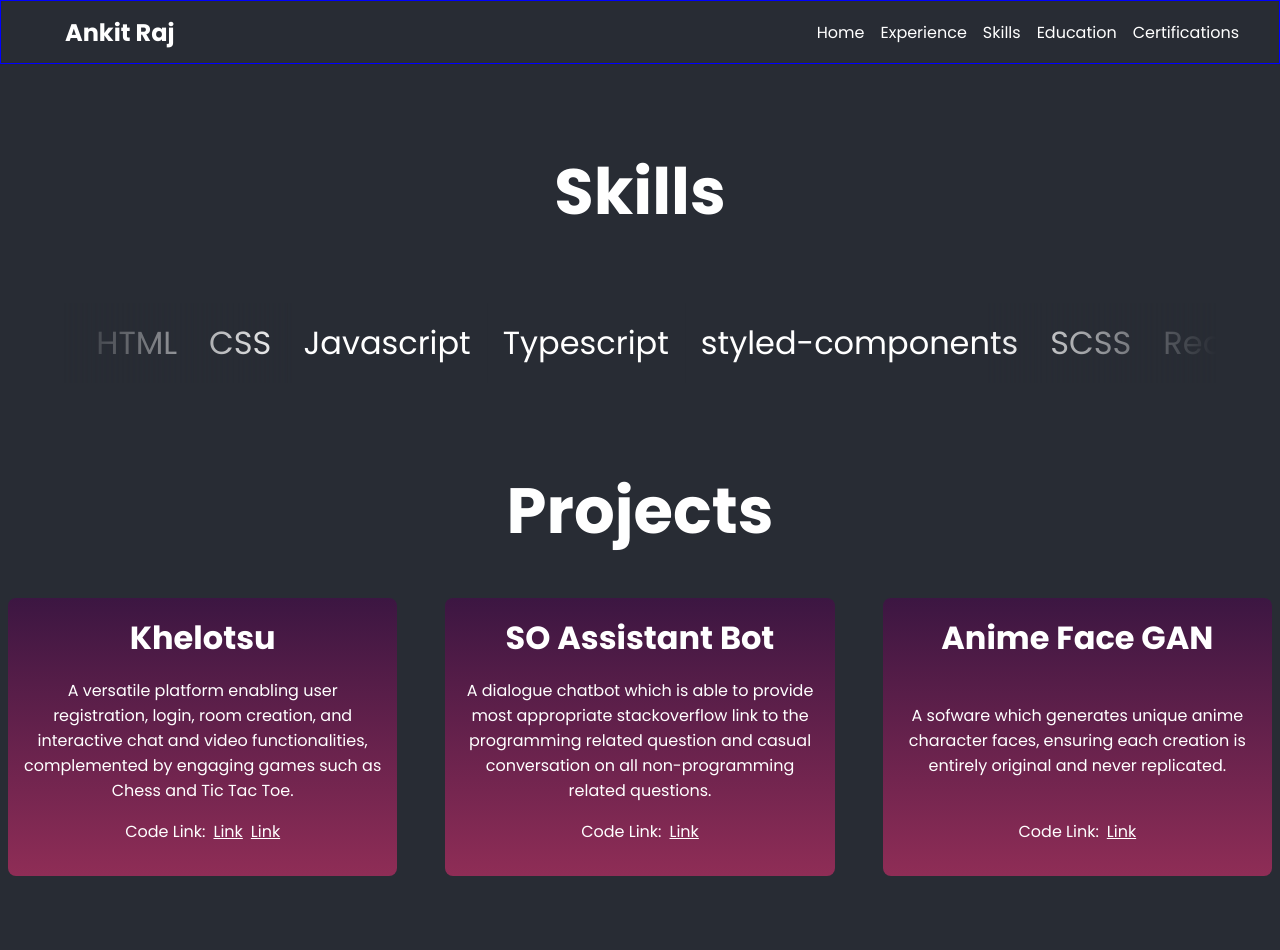
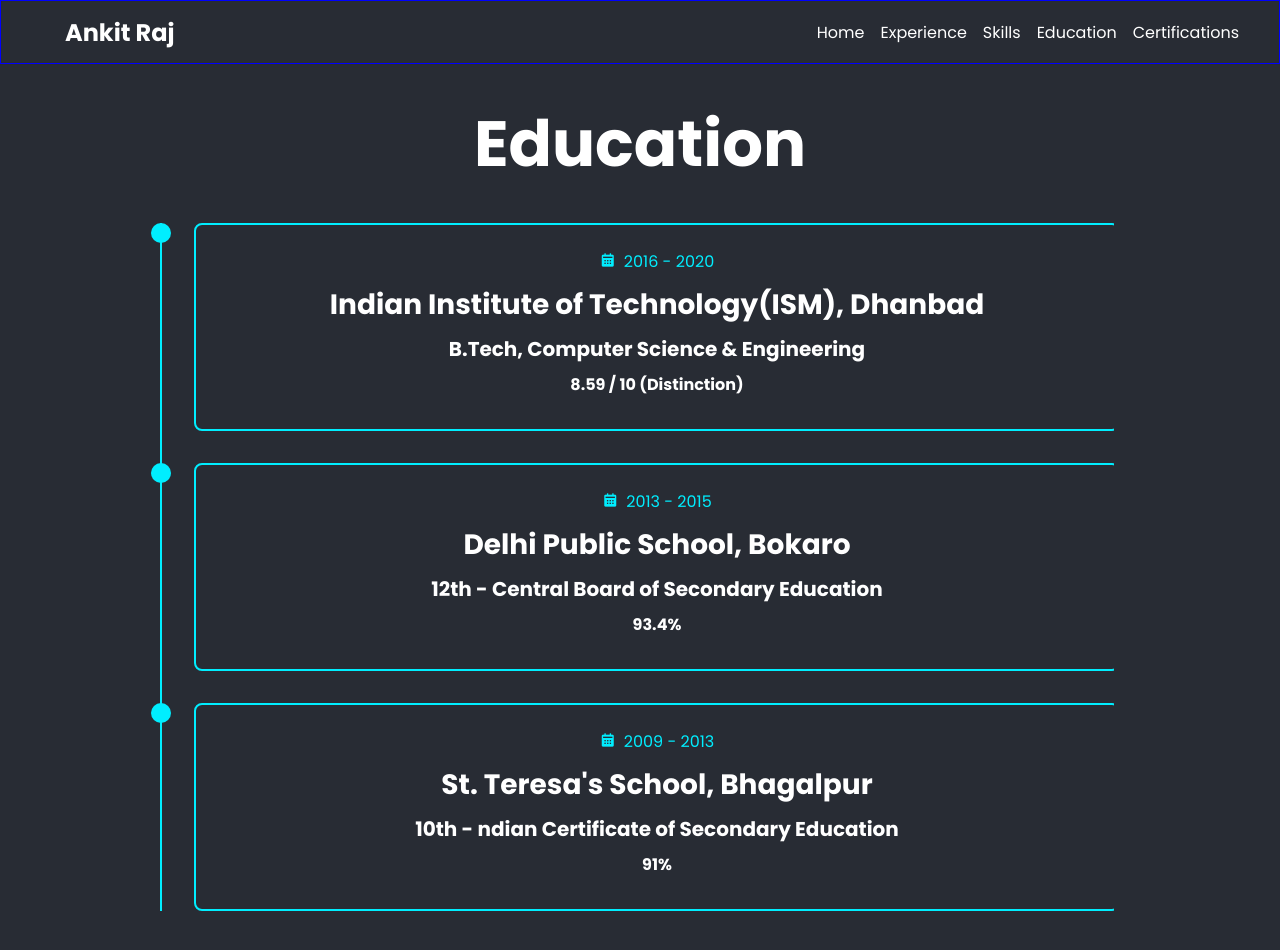
Before and after one commit to ankitraj7217/my-webapp, a React (Create React App) app: page / in a window 1280 px wide. Shown: the top 950 px of the page. Built offline with nearby package versions, Linux system fonts and the light colour scheme.

Commit message:
Add Experience and Education component.

```diff
--- a/src/App.js
+++ b/src/App.js
@@ -6,6 +6,8 @@
 import Home from './Components/Home/Home.component';
 import Skills from './Components/Skills/Skills.component';
 import Projects from './Components/Projects/Projects.component';
+import Experience from './Components/Experience/Experience.component';
+import Education from './Components/Education/Education.component';
 
 function App() {
   return (
@@ -13,8 +15,7 @@
       <GlobalStyles />
       <div className="App">
           <Navbar />
-          <Skills />
-          <Projects />
+          <Education />
       </div>
     </ThemeProvider>
   );
--- /dev/null
+++ b/src/Components/Education/Education.component.js
@@ -0,0 +1,61 @@
+import React from "react";
+import {
+  EducationSectionComp,
+  EducationHeader,
+  EducationTimelineBox,
+  EducationTimelineContent,
+  EContent,
+  ESpanAnimate,
+} from "./Education.styles";
+
+const educationDetails = [
+  {
+    year: "2016 - 2020",
+    clgName: "Indian Institute of Technology(ISM), Dhanbad",
+    degreeName: "B.Tech, Computer Science & Engineering",
+    marks: "8.59 / 10 (Distinction)",
+  },
+  {
+    year: "2013 - 2015",
+    clgName: "Delhi Public School, Bokaro",
+    degreeName: "12th - Central Board of Secondary Education",
+    marks: "93.4%",
+  },
+  {
+    year: "2009 - 2013",
+    clgName: "St. Teresa's School, Bhagalpur",
+    degreeName: "10th - ndian Certificate of Secondary Education",
+    marks: "91%",
+  },
+];
+
+const Education = () => {
+  return (
+    <EducationSectionComp>
+      <EducationHeader>
+        Education
+        <ESpanAnimate $timing={0} />
+      </EducationHeader>
+      <EducationTimelineBox>
+        {educationDetails.map((ele, idx) => {
+          return (
+            <EducationTimelineContent>
+              <EContent>
+                <div className="year">
+                  <i className="bx bxs-calendar"></i>
+                  {ele.year}
+                </div>
+                <h3>{ele.clgName}</h3>
+                <h4>{ele.degreeName}</h4>
+                <h5>{ele.marks}</h5>
+              </EContent>
+            </EducationTimelineContent>
+          );
+        })}
+        <ESpanAnimate $timing={2} />
+      </EducationTimelineBox>
+    </EducationSectionComp>
+  );
+};
+
+export default Education;
--- /dev/null
+++ b/src/Components/Education/Education.styles.js
@@ -0,0 +1,86 @@
+import styled, { keyframes } from "styled-components";
+
+export const EducationSectionComp = styled.section`
+  margin: 2rem auto;
+`;
+
+const showRightKeyFrame = keyframes`
+    100% {
+        width: 0;
+    }
+`;
+
+export const ESpanAnimate = styled.span`
+  position: absolute;
+  top: 0;
+  right: 0;
+  width: 105%;
+  height: 100%;
+  animation: ${showRightKeyFrame} 5s ease forwards;
+  animation-delay: ${(props) => 0.5 * props.$timing}s;
+`;
+
+export const EducationHeader = styled.h1`
+  font-size: 4rem;
+  display: flex;
+  justify-content: center;
+  position: relative;
+`;
+
+export const EducationTimelineBox = styled.div`
+  flex: 1 1 75vw;
+  max-width: 75vw;
+  min-width: 50vw;
+  margin: 2rem auto;
+  padding-left: 2rem; // check left of timeline content if this is changed
+  border-left: 2px solid #0ef;
+  position: relative;
+`;
+
+export const EducationTimelineContent = styled.div`
+  position: relative;
+
+  &::before {
+    content: "";
+    position: absolute;
+    top: 0rem;
+    left: -2.7rem;
+    width: 1.25rem;
+    height: 1.25rem;
+    border-radius: 50%;
+    background: #0ef;
+  }
+`;
+
+export const EContent = styled.div`
+  padding: 1.5rem;
+  border: 2px solid #0ef;
+  border-radius: 0.5rem;
+  margin-bottom: 2rem;
+
+  * {
+    margin-bottom: 0.5rem;
+  }
+
+  .year {
+    color: #0ef;
+    font-size: 1rem;
+
+    i {
+      color: #0ef;
+      margin-right: 0.5rem;
+    }
+  }
+
+  h3 {
+    font-size: 1.75rem;
+  }
+
+  h4 {
+    font-size: 1.25rem;
+  }
+
+  h5 {
+    font-size: 1rem;
+  }
+`;
--- /dev/null
+++ b/src/Components/Experience/Experience.component.js
@@ -0,0 +1,67 @@
+import React from "react";
+import {
+  EContent,
+  ESpanAnimate,
+  ExperienceHeader,
+  ExperienceSectionComp,
+  ExperienceTimelineBox,
+  ExperienceTimelineContent,
+} from "./Experience.styles";
+
+const experienceDetails = [
+  {
+    year: "Aug, 2020 - Present",
+    cName: "Jio Platforms Ltd.", // company name
+    role: "Software Development Engineer - 2",
+    workDetails: [
+      "Developed a multitude of user interfaces for web applications (eg., Health Feed, Health Locker, Health Patri, Awareness, etc.) utilizing React which is used by more than 100k users.",
+      "Improved existing websites performance implementing optimization techniques, resulting in >75% enhancement over the legacy code. This achievement was accomplished through strategic utilization of deferring, encoding, and memoization for optimal performance gains.",
+      "Spearheaded the implementation of SonarLint across existing and in-progress web applications, systematically enhancing code legibility while mitigating critical, major and minor defects, culminating in an esteemed “A” rating for security compliance.",
+      "Designed and implemented the backend system of a medication reminder service, facilitating accurate and timely notifications to patients regarding dosage, timing and specific medication to be taken.",
+      "Enhanced the architecture of the error handling service to optimize the scalability of the application for processing substantial data loads. Additionally, integrated a scheduler to automatically eliminate successfully processed errors from the database, resulting in cost savings exceeding 50%.",
+    ],
+  },
+  {
+    year: "May, 2019 - Jul, 2019",
+    cName: "MAQ Software, Hyderabad", // company name
+    role: "Software Intern",
+    workDetails: [
+      "Implemented measures to address accessibility challenges on web pages, fostering inclusivity for users with diverse abilities.",
+    ],
+  },
+];
+
+const Experience = () => {
+  return (
+    <ExperienceSectionComp>
+      <ExperienceHeader>
+        Experience
+        <ESpanAnimate $timing={0} />
+      </ExperienceHeader>
+      <ExperienceTimelineBox>
+        {experienceDetails.map((ele, idx) => {
+          return (
+            <ExperienceTimelineContent key={idx}>
+              <EContent>
+                <div className="year">
+                  <i className="bx bxs-calendar"></i>
+                  {ele.year}
+                </div>
+                <h3>{ele.cName}</h3>
+                <h4>{ele.role}</h4>
+                <ul>
+                  {ele.workDetails.map((work, i) => {
+                    return <li key={i}>{work}</li>;
+                  })}
+                </ul>
+              </EContent>
+            </ExperienceTimelineContent>
+          );
+        })}
+        <ESpanAnimate $timing={2} />
+      </ExperienceTimelineBox>
+    </ExperienceSectionComp>
+  );
+};
+
+export default Experience;
--- /dev/null
+++ b/src/Components/Experience/Experience.styles.js
@@ -0,0 +1,79 @@
+import styled, { keyframes } from "styled-components";
+
+export const ExperienceSectionComp = styled.section`
+  margin: 2rem auto;
+`;
+
+const showRightKeyFrame = keyframes`
+    100% {
+        width: 0;
+    }
+`;
+
+export const ESpanAnimate = styled.span`
+    position: absolute;
+    top: 0;
+    right: 0;
+    width: 105%;
+    height: 100%;
+    animation: ${showRightKeyFrame} 5s ease forwards;
+    animation-delay: ${(props) => 0.5 * props.$timing}s;
+`;
+
+export const ExperienceHeader = styled.h1`
+  font-size: 4rem;
+  display: flex;
+  justify-content: center;
+  position: relative;
+`;
+
+export const ExperienceTimelineBox = styled.div`
+  flex: 1 1 75vw;
+  max-width: 75vw;
+  min-width: 50vw;
+  margin: 2rem auto;
+  padding-left: 2rem; // check left of timeline content if this is changed
+  border-left: 2px solid #0ef;
+  position: relative;
+`;
+
+export const ExperienceTimelineContent = styled.div`
+  position: relative;
+
+  &::before {
+    content: "";
+    position: absolute;
+    top: 0rem;
+    left: -2.7rem;
+    width: 1.25rem;
+    height: 1.25rem;
+    border-radius: 50%;
+    background: #0ef;
+  }
+`;
+
+export const EContent = styled.div`
+  padding: 1.5rem;
+  border: 2px solid #0ef;
+  border-radius: 0.5rem;
+  margin-bottom: 2rem;
+
+  * {
+    margin-bottom: 0.5rem;
+  }
+
+  .year {
+    color: #0ef;
+    font-size: 1rem;
+
+    i {
+      color: #0ef;
+      margin-right: 0.5rem;
+    }
+  }
+
+  ul {
+    font-size: 1rem;
+    padding-left: 0.75rem;
+  }
+`;
```
